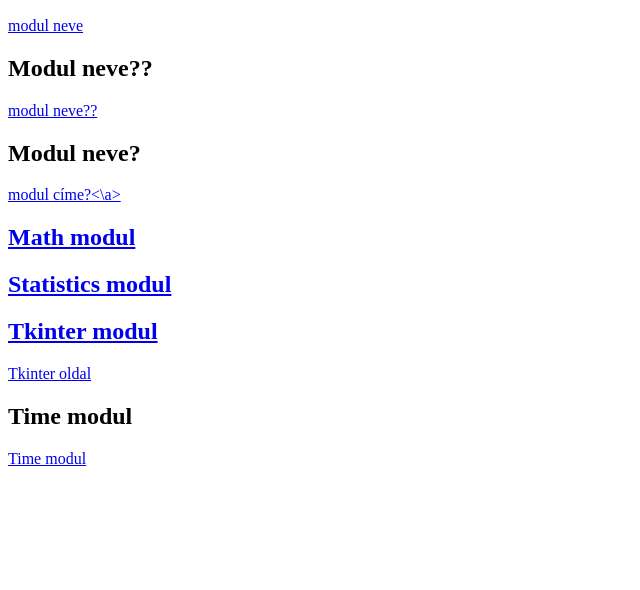
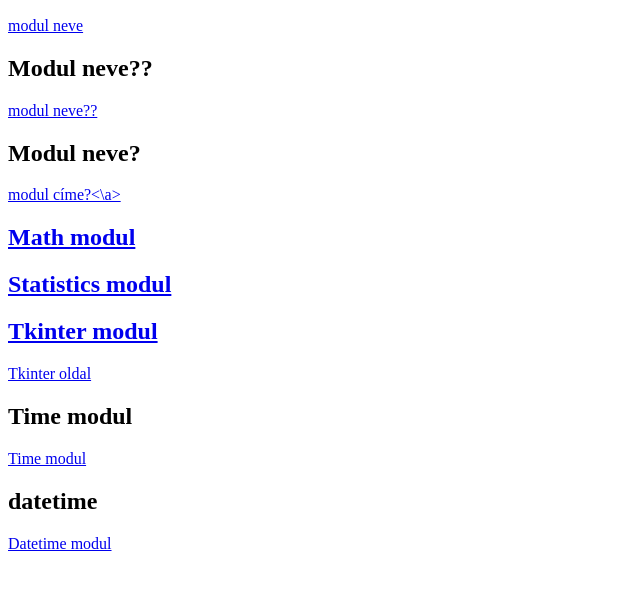
Before and after one commit to vasasro/pythonmudulok2021, a plain HTML site: page index.html in a window 1280 px wide. Shown: the part 110-700 px from the top of the page, without its empty margins (0-640 px from the left). Drawn offline with Linux system fonts and the light colour scheme.

Commit message:
Update index.html

```diff
--- a/index.html
+++ b/index.html
@@ -34,6 +34,9 @@
     <h2>Time modul</h2>
     <a href=time.html">Time modul</a>
 
+    <h2>datetime</h2>
+    <a href="datetime.html">Datetime modul</a>
+
 
 
 </body>
```
